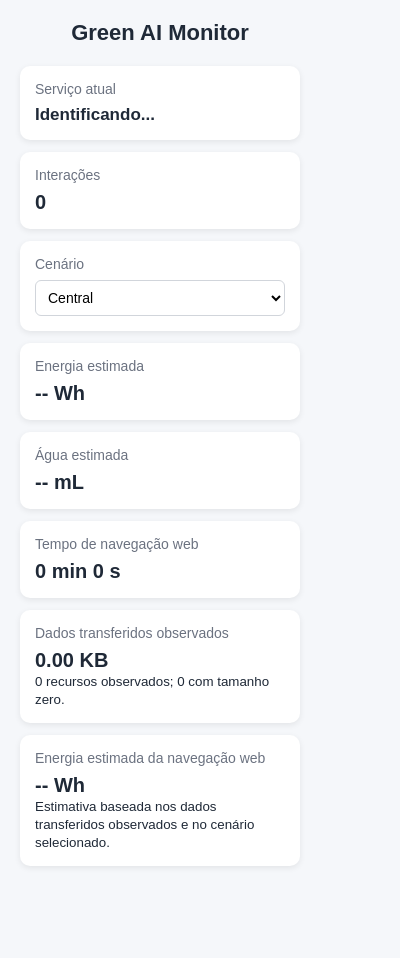
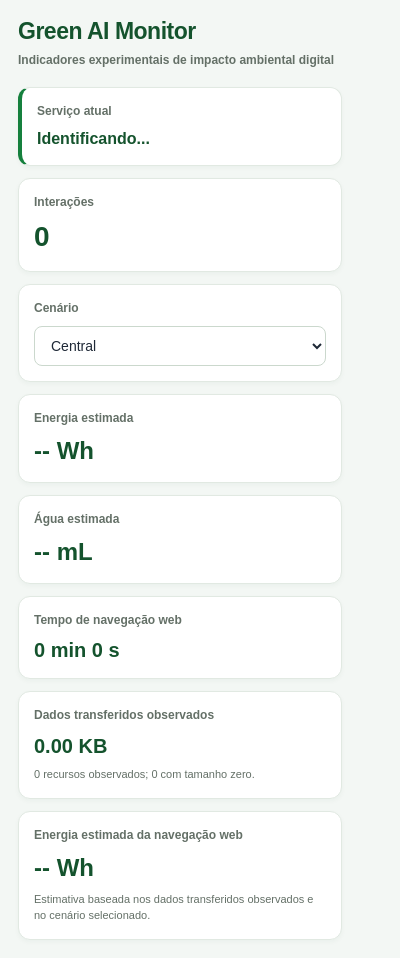
Before and after one commit to RebecaAlves013/EcoIA-Extension, a browser extension: page src/popup/popup.html in a window 400 px wide. Before the commit the page ends 898 px from the top, so only its background shows below. Drawn offline with Linux system fonts and the light colour scheme.

Commit message:
popup e metodologia

```diff
--- a/src/popup/popup.css
+++ b/src/popup/popup.css
@@ -1,62 +1,133 @@
+
+:root {
+    --green-dark: #14532d;
+    --green-main: #15803d;
+    --green-light: #dcfce7;
+    --background: #f3f7f4;
+    --surface: #ffffff;
+    --text: #1f2937;
+    --text-secondary: #647067;
+    --border: #e1e9e2;
+}
+
+* {
+    box-sizing: border-box;
+}
+
 body {
-    width: 320px;
+    width: 360px;
     margin: 0;
-    padding: 20px;
-    box-sizing: border-box;
+    padding: 18px;
+    font-family: Arial, Helvetica, sans-serif;
+    background: var(--background);
+    color: var(--text);
+}
 
-    font-family: Arial, sans-serif;
-
-    background-color: #f5f7fa;
-    color: #1f2937;
+header {
+    margin-bottom: 18px;
 }
 
 h1 {
-    margin-top: 0;
-    margin-bottom: 20px;
+    margin: 0;
+    color: var(--green-dark);
+    font-size: 23px;
+    font-weight: 700;
+    letter-spacing: -0.5px;
+}
 
-    font-size: 22px;
-    text-align: center;
+.subtitle {
+    margin: 6px 0 0;
+    color: var(--text-secondary);
+    font-size: 12px;
+    line-height: 1.5;
 }
 
 .status-card,
 .metric-card {
-    background-color: white;
+    margin-bottom: 12px;
+    padding: 15px;
+    border: 1px solid var(--border);
+    border-radius: 12px;
+    background: var(--surface);
+    box-shadow: 0 2px 5px rgba(20, 83, 45, 0.04);
+}
 
-    border-radius: 10px;
-
-    padding: 15px;
-    margin-bottom: 12px;
-
-    box-shadow: 0 2px 6px rgba(0, 0, 0, 0.08);
+.status-card {
+    border-left: 4px solid var(--green-main);
 }
 
 h2 {
-    margin: 0 0 8px 0;
-
-    font-size: 14px;
-    font-weight: normal;
-
-    color: #6b7280;
+    margin: 0 0 9px;
+    color: var(--text-secondary);
+    font-size: 12px;
+    font-weight: 600;
+    line-height: 1.4;
 }
 
 p {
     margin: 0;
-
-    font-size: 20px;
-    font-weight: bold;
+    overflow-wrap: anywhere;
+    font-size: 23px;
+    font-weight: 700;
+    line-height: 1.3;
+    color: var(--green-dark);
 }
 
 #service {
-    font-size: 17px;
+    font-size: 16px;
+}
+
+#interactions {
+    font-size: 28px;
 }
 
 select {
     width: 100%;
-    padding: 8px;
+    padding: 10px 12px;
+    border: 1px solid #cbd8cd;
+    border-radius: 8px;
+    background: #ffffff;
+    color: var(--text);
+    font-size: 14px;
+    cursor: pointer;
+}
 
-    border-radius: 6px;
-    border: 1px solid #d1d5db;
+select:focus {
+    outline: 2px solid var(--green-main);
+    outline-offset: 2px;
+}
 
-    font-size: 14px;
-    background-color: white;
+small {
+    display: block;
+    margin-top: 7px;
+    color: var(--text-secondary);
+    font-size: 11px;
+    line-height: 1.5;
 }
+
+#webTime,
+#webData {
+    font-size: 20px;
+}
+
+#energy,
+#water,
+#webEnergy {
+    font-size: 24px;
+}
+
+.metric-card:last-of-type {
+    margin-bottom: 0;
+}
+
+@media (prefers-reduced-motion: no-preference) {
+    .metric-card,
+    .status-card {
+        transition: border-color 0.2s ease;
+    }
+
+    .metric-card:hover,
+    .status-card:hover {
+        border-color: #b5d5bd;
+    }
+}
--- a/src/popup/popup.html
+++ b/src/popup/popup.html
@@ -13,7 +13,12 @@
 
 <body>
 
-    <h1>Green AI Monitor</h1>
+    <header>
+        <h1>Green AI Monitor</h1>
+        <p class="subtitle">
+            Indicadores experimentais de impacto ambiental digital
+        </p>
+    </header>
 
     <section class="status-card">
         <h2>Serviço atual</h2>
```
Also changed, not shown: docs/ARQUITETURA_E_METODOLOGIA.md (added, +218 -0 lines).
